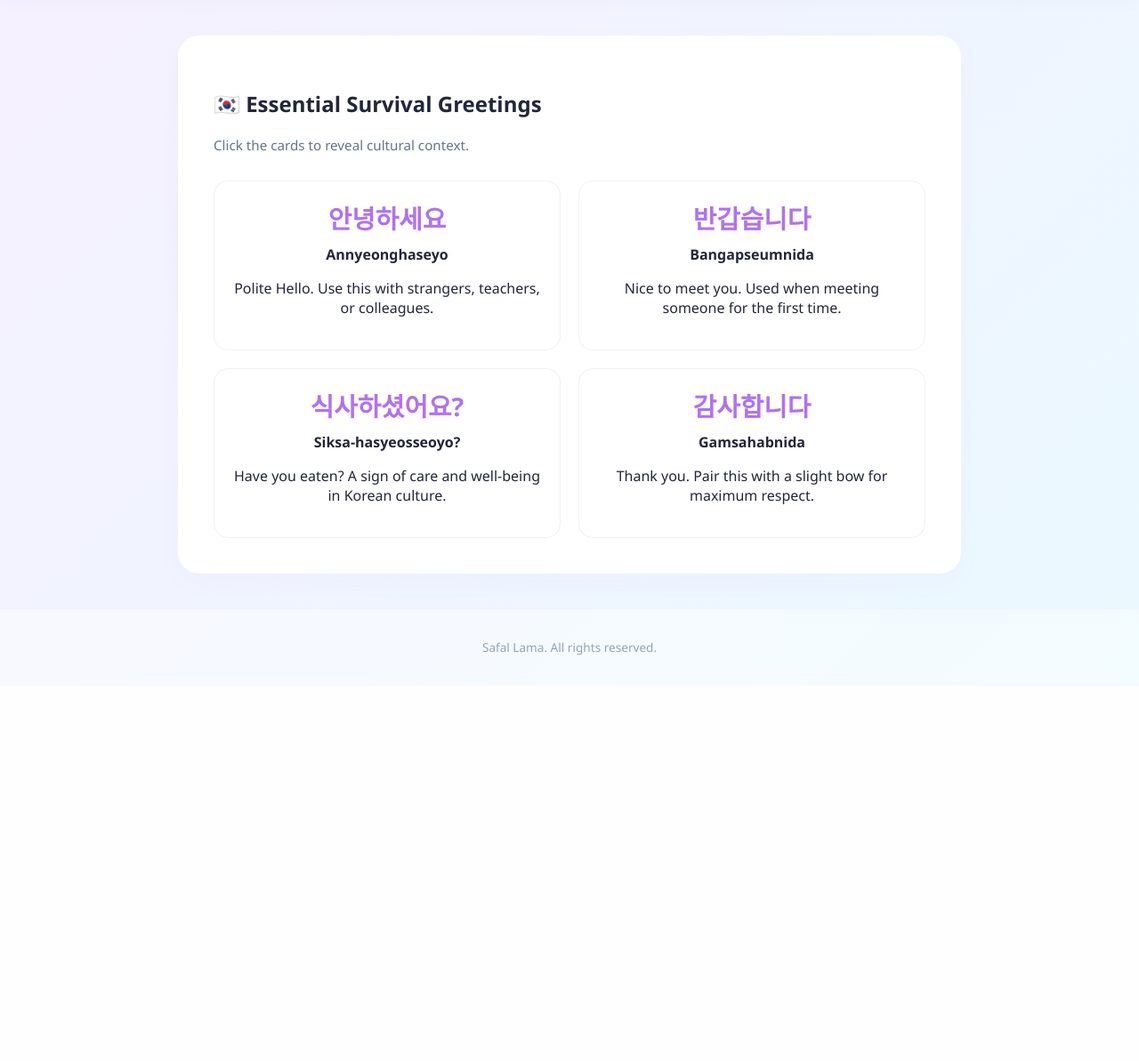
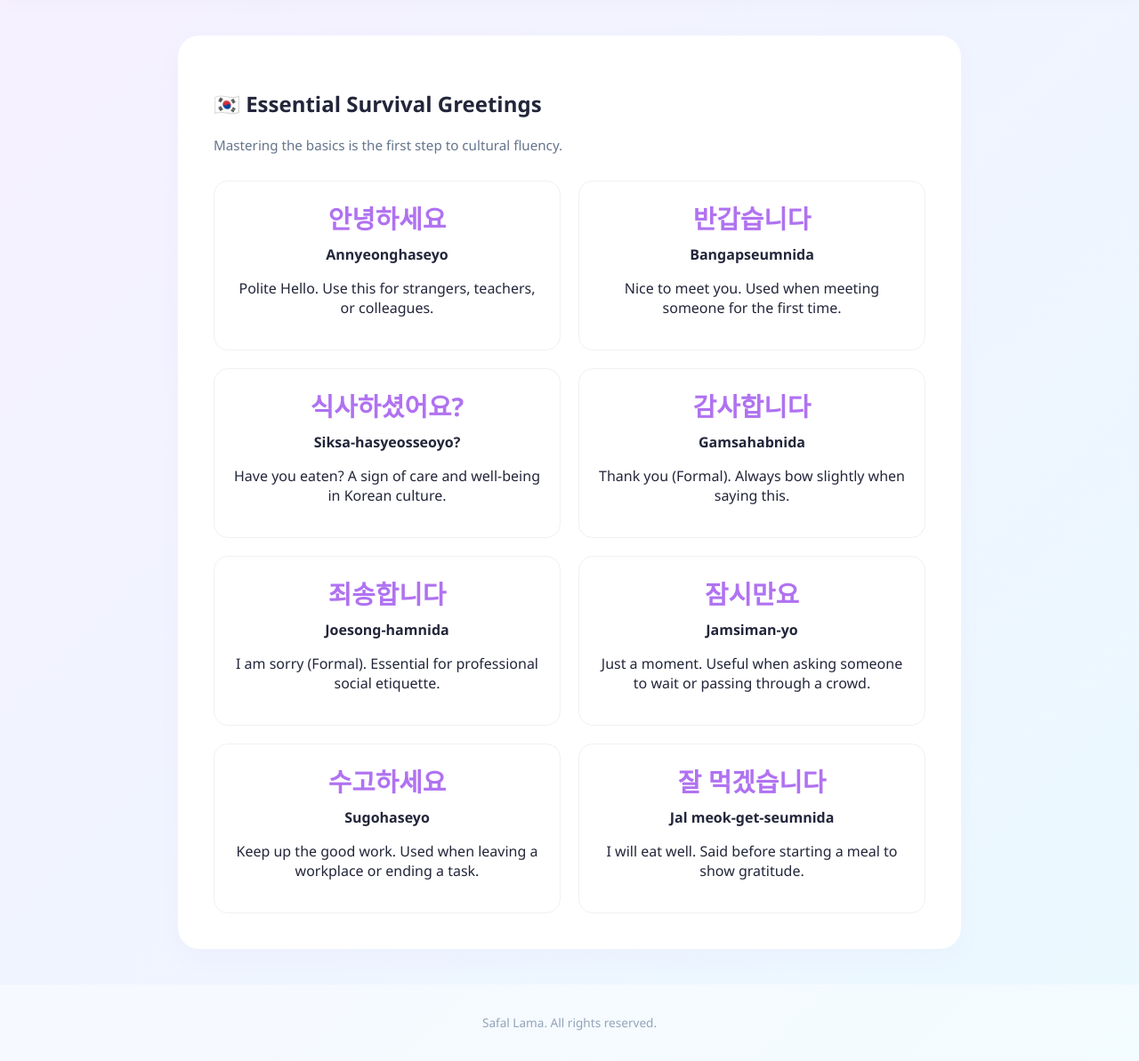
Before and after one commit to Blank21-xD/Language_learning, a Django app: page /greetings/ in a window 1280 px wide. Shown: the part 67-1260 px from the top of the page at 89% size. Before the commit the page ends 804 px from the top, so only its background shows below. Run offline with Django 5.2, Linux system fonts and the light colour scheme.

Commit message:
Greetings html

```diff
--- a/korean_app/templates/korean_app/greetings.html
+++ b/korean_app/templates/korean_app/greetings.html
@@ -4,35 +4,57 @@
 {% block content %}
 <div class="greetings-container">
   <h2>🇰🇷 Essential Survival Greetings</h2>
-  <p class="subtitle">Click the cards to reveal cultural context.</p>
+  <p class="subtitle">Mastering the basics is the first step to cultural fluency.</p>
 
   <div class="greetings-grid">
-    <!-- Card 1 -->
+    <!-- Core Greetings -->
     <div class="greeting-card">
       <div class="korean-text">안녕하세요</div>
       <strong>Annyeonghaseyo</strong>
-      <p>Polite Hello. Use this with strangers, teachers, or colleagues.</p>
+      <p>Polite Hello. Use this for strangers, teachers, or colleagues.</p>
     </div>
 
-    <!-- Card 2 -->
     <div class="greeting-card">
       <div class="korean-text">반갑습니다</div>
       <strong>Bangapseumnida</strong>
       <p>Nice to meet you. Used when meeting someone for the first time.</p>
     </div>
 
-    <!-- Card 3 -->
     <div class="greeting-card">
       <div class="korean-text">식사하셨어요?</div>
       <strong>Siksa-hasyeosseoyo?</strong>
       <p>Have you eaten? A sign of care and well-being in Korean culture.</p>
     </div>
 
-    <!-- Card 4 -->
     <div class="greeting-card">
       <div class="korean-text">감사합니다</div>
       <strong>Gamsahabnida</strong>
-      <p>Thank you. Pair this with a slight bow for maximum respect.</p>
+      <p>Thank you (Formal). Always bow slightly when saying this.</p>
+    </div>
+
+    <!-- Expanded Social Phrases -->
+    <div class="greeting-card">
+      <div class="korean-text">죄송합니다</div>
+      <strong>Joesong-hamnida</strong>
+      <p>I am sorry (Formal). Essential for professional social etiquette.</p>
+    </div>
+
+    <div class="greeting-card">
+      <div class="korean-text">잠시만요</div>
+      <strong>Jamsiman-yo</strong>
+      <p>Just a moment. Useful when asking someone to wait or passing through a crowd.</p>
+    </div>
+
+    <div class="greeting-card">
+      <div class="korean-text">수고하세요</div>
+      <strong>Sugohaseyo</strong>
+      <p>Keep up the good work. Used when leaving a workplace or ending a task.</p>
+    </div>
+
+    <div class="greeting-card">
+      <div class="korean-text">잘 먹겠습니다</div>
+      <strong>Jal meok-get-seumnida</strong>
+      <p>I will eat well. Said before starting a meal to show gratitude.</p>
     </div>
   </div>
 </div>
```
